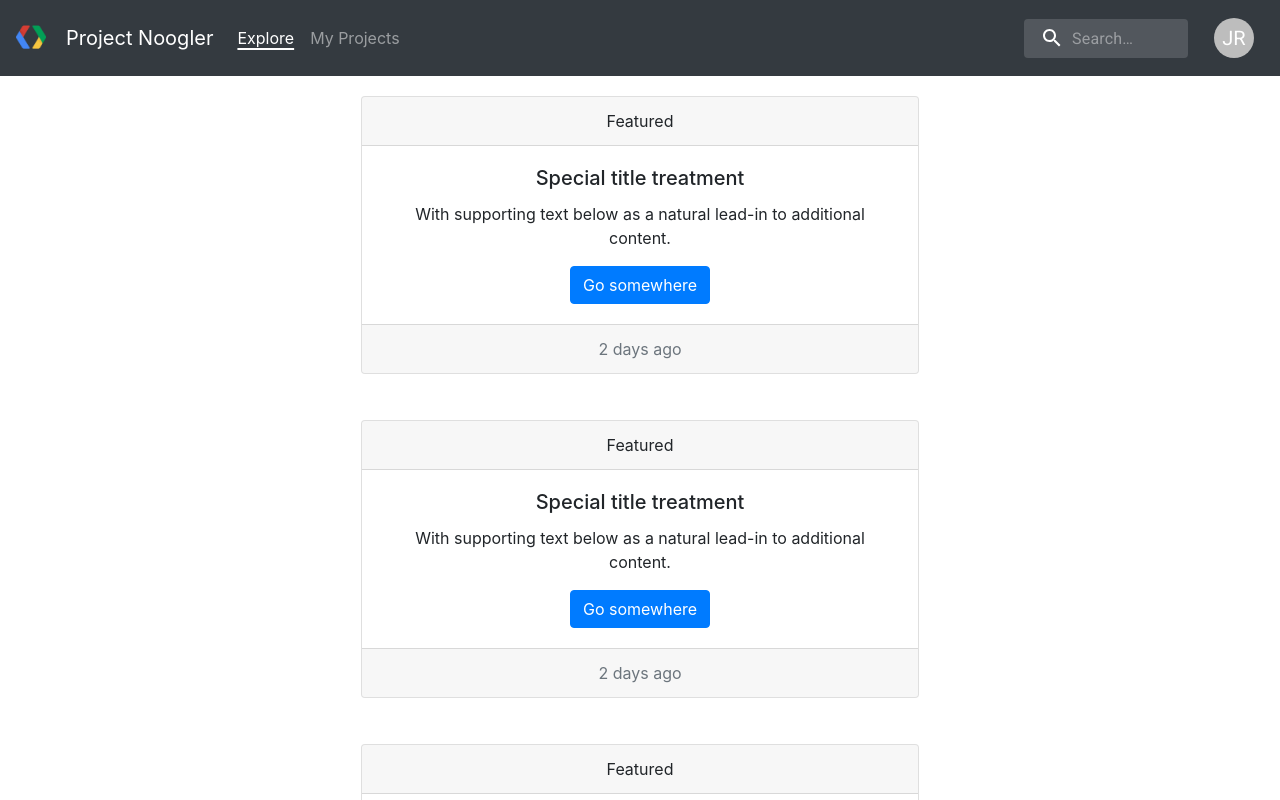
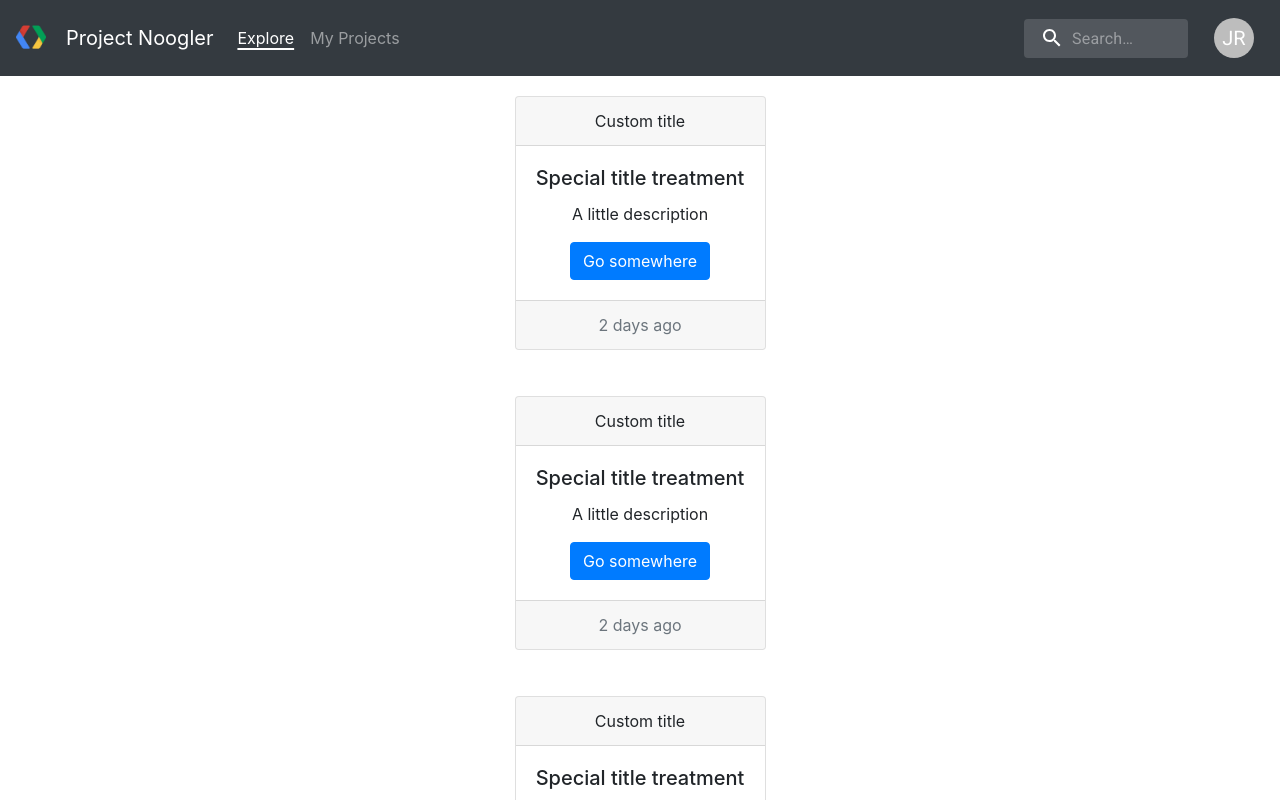
Before and after one commit to JaafarRammal/BGN21-Oct, a React (Create React App) app in the folder frontend/project-swiper/: page / in a window 1280 px wide. Shown: the top 800 px of the page. Built offline with nearby package versions, Linux system fonts and the light colour scheme.

Commit message:
separate code

```diff
--- /dev/null
+++ b/frontend/project-swiper/src/Components/ProjectCard.tsx
@@ -0,0 +1,17 @@
+export default function ProjectCard(props: any) {
+  const { title, description } = props;
+
+  return (
+    <div className="card text-center" style={{ maxWidth: "800px", margin: "20px 20px 10px 20px" }}>
+      <div className="card-header">{title}</div>
+      <div className="card-body">
+        <h5 className="card-title">Special title treatment</h5>
+        <p className="card-text">{description}</p>
+        <a href="/" className="btn btn-primary">
+          Go somewhere
+        </a>
+      </div>
+      <div className="card-footer text-muted">2 days ago</div>
+    </div>
+  );
+}
--- /dev/null
+++ b/frontend/project-swiper/src/Components/SwipeableCard.tsx
@@ -0,0 +1,12 @@
+import { Swiper, SwiperSlide } from "swiper/react";
+import ProjectCard from "../Components/ProjectCard";
+
+export default function SwipeableCard() {
+  return (
+    <Swiper slidesPerView={1} onSlideChange={() => console.log("slide change")} onSwiper={(swiper) => console.log(swiper)}>
+      <SwiperSlide>
+        <ProjectCard title="Custom title" description="A little description" />
+      </SwiperSlide>
+    </Swiper>
+  );
+}
--- a/frontend/project-swiper/src/Pages/ExplorePage.tsx
+++ b/frontend/project-swiper/src/Pages/ExplorePage.tsx
@@ -1,5 +1,5 @@
 import { Stack } from "@mui/material";
-import { Swiper, SwiperSlide } from "swiper/react";
+import SwipeableCard from "../Components/SwipeableCard";
 
 export default function ExplorePage() {
   return (
@@ -11,29 +11,3 @@ export default function ExplorePage() {
     </Stack>
   );
 }
-
-function SwipeableCard() {
-  return (
-    <Swiper slidesPerView={1} onSlideChange={() => console.log("slide change")} onSwiper={(swiper) => console.log(swiper)}>
-      <SwiperSlide>
-        <Card />
-      </SwiperSlide>
-    </Swiper>
-  );
-}
-
-function Card() {
-  return (
-    <div className="card text-center" style={{ maxWidth: "800px", margin: "20px 20px 10px 20px" }}>
-      <div className="card-header">Featured</div>
-      <div className="card-body">
-        <h5 className="card-title">Special title treatment</h5>
-        <p className="card-text">With supporting text below as a natural lead-in to additional content.</p>
-        <a href="/" className="btn btn-primary">
-          Go somewhere
-        </a>
-      </div>
-      <div className="card-footer text-muted">2 days ago</div>
-    </div>
-  );
-}
```
